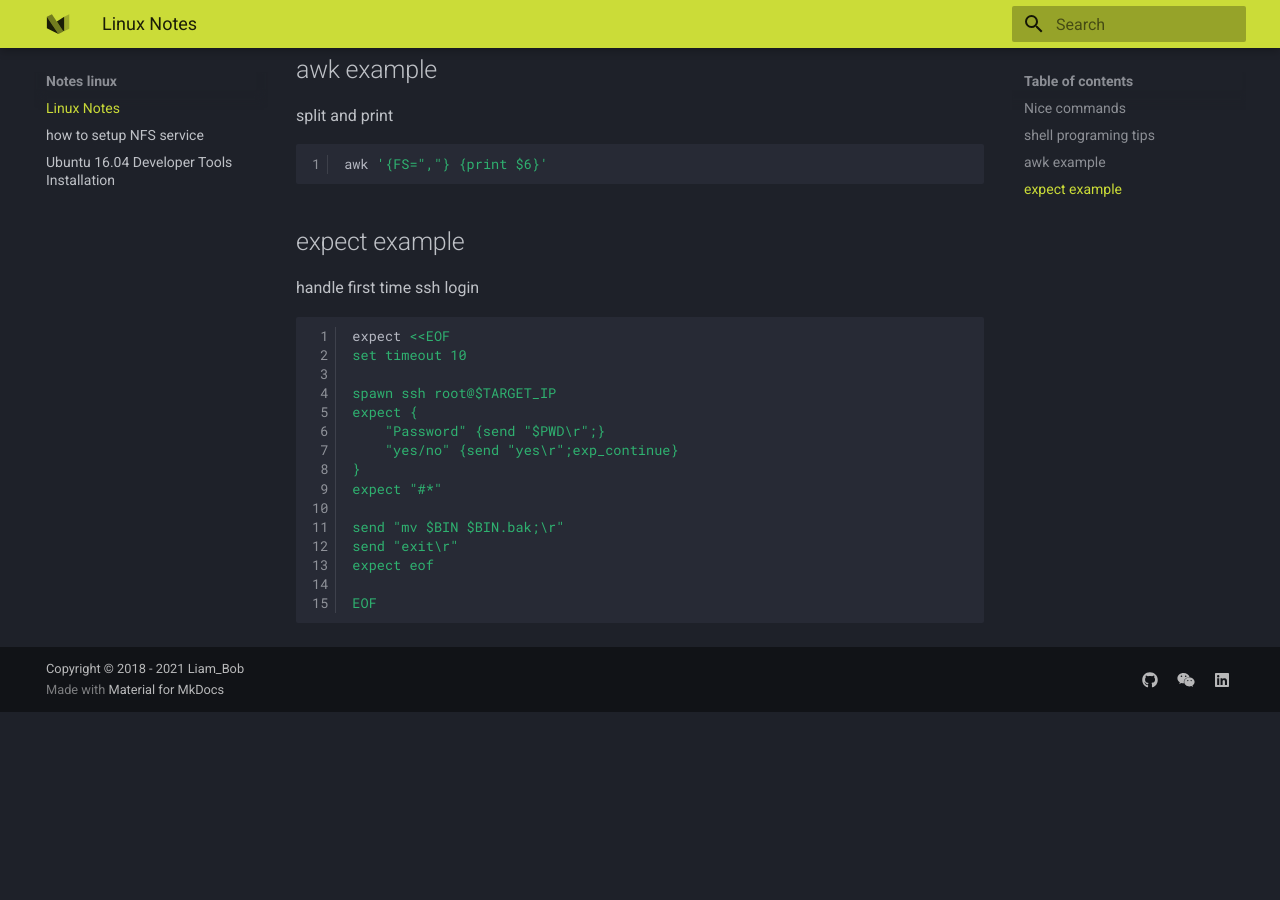
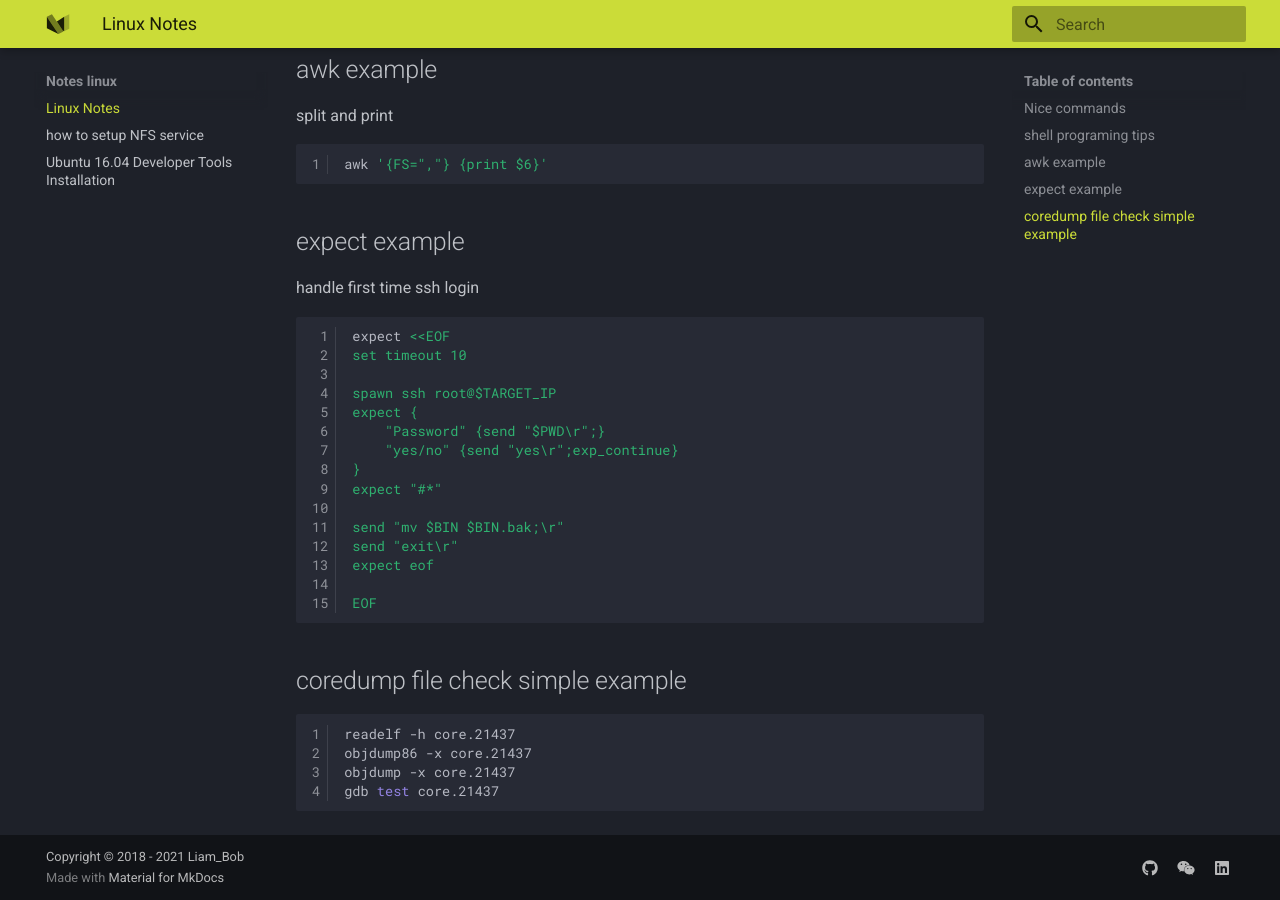
Before and after one commit to liambob77/ruihan.tech, an MkDocs documentation site: the page built from docs/notes_linux/Linux.md, in a window 1280 px wide and 900 px high, scrolled down 1165 px. Built offline with MkDocs 1.6.1 and Material for MkDocs 9.7.7, drawn with Linux system fonts in a browser that asks for light colours; before the commit the page ends 1877 px from its top, so only the background shows below that.

Commit message:
Update Linux.md

````diff
--- a/docs/notes_linux/Linux.md
+++ b/docs/notes_linux/Linux.md
@@ -66,3 +66,12 @@ expect eof
 
 EOF
 ```
+
+## coredump file check simple example
+
+```bash
+readelf -h core.21437
+objdump86 -x core.21437
+objdump -x core.21437
+gdb test core.21437
+```
````
